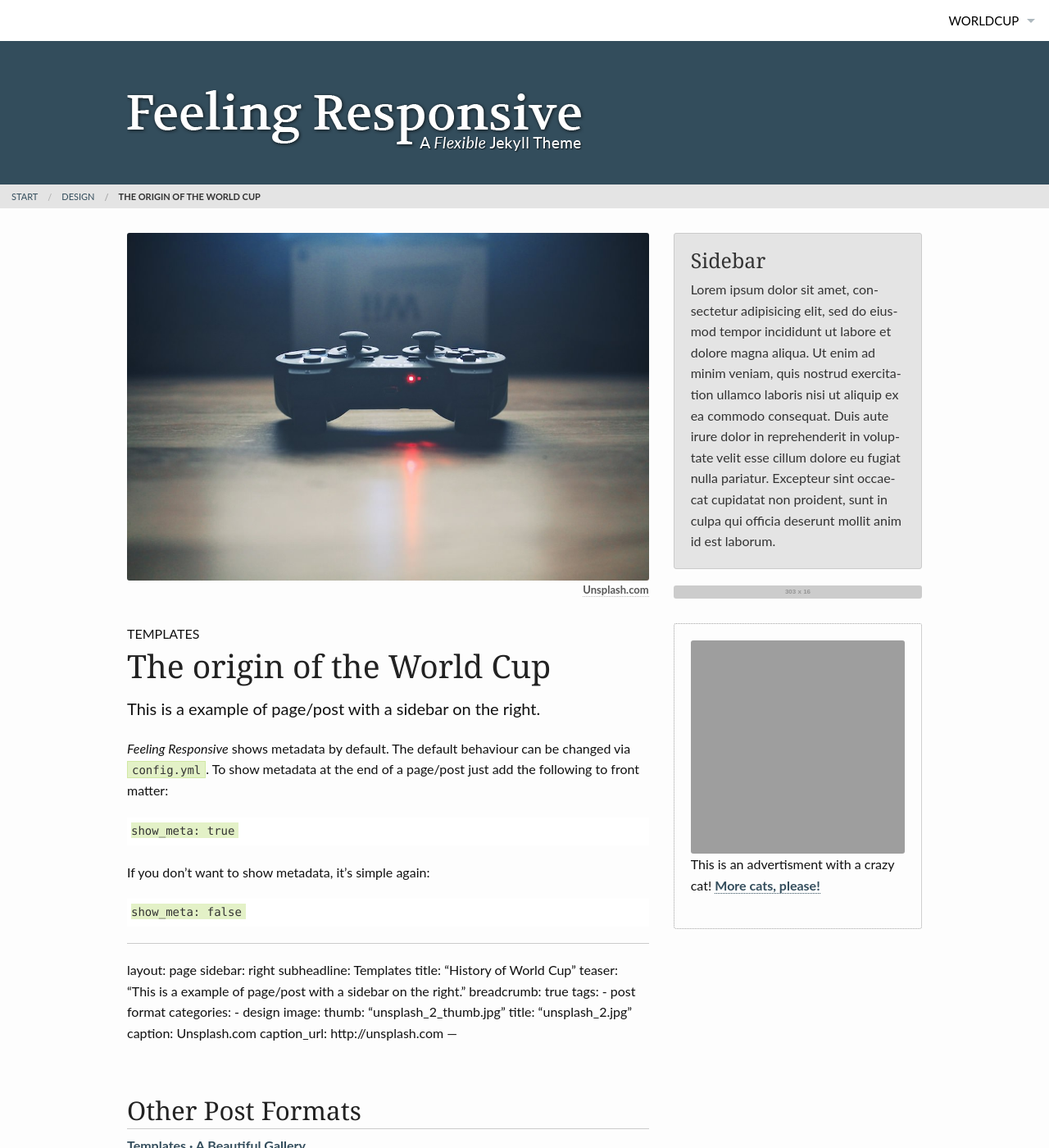
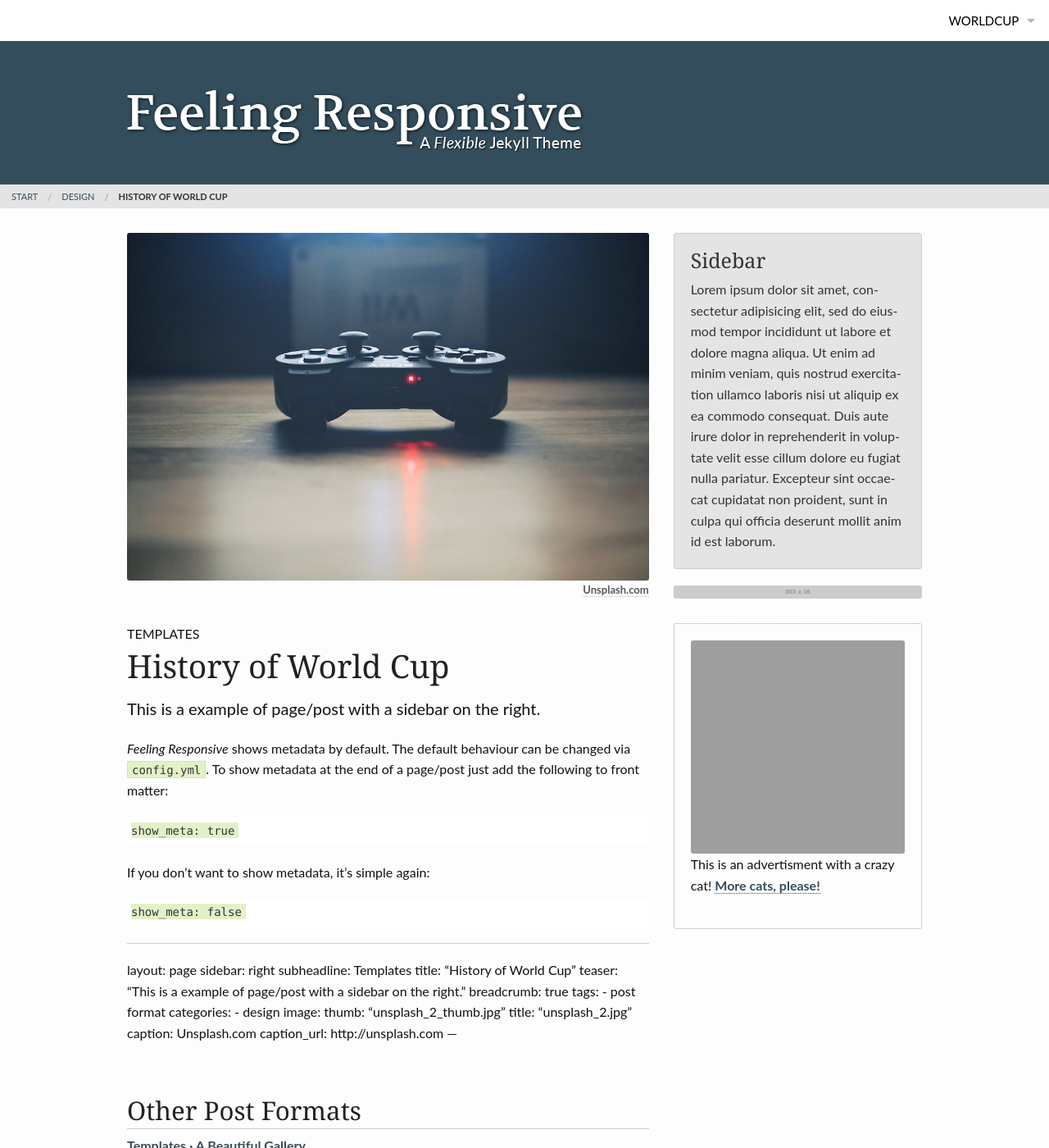
Before and after one commit to suriworld/suriworld.github.com, a Jekyll site: the page built from _posts/design/2014-09-13-grid.md, in a window 1280 px wide and 1400 px high. Shown: the whole window at 82% size. Built offline with Jekyll 4.4.1, drawn with Linux system fonts in a browser that asks for light colours; some of the changed text lies outside the part shown; grey boxes are pictures that could not be loaded.

Commit message:
Update 2014-09-13-grid.md

```diff
--- a/_posts/design/2014-09-13-grid.md
+++ b/_posts/design/2014-09-13-grid.md
@@ -14,6 +14,7 @@ image:
     title: "unsplash_2.jpg"
     caption: Unsplash.com
     caption_url: http://unsplash.com
+title:  "History of World Cup"
 ---
 *Feeling Responsive* shows metadata by default. The default behaviour can be changed via `config.yml`. To show metadata at the end of a page/post just add the following to front matter:
 
```
